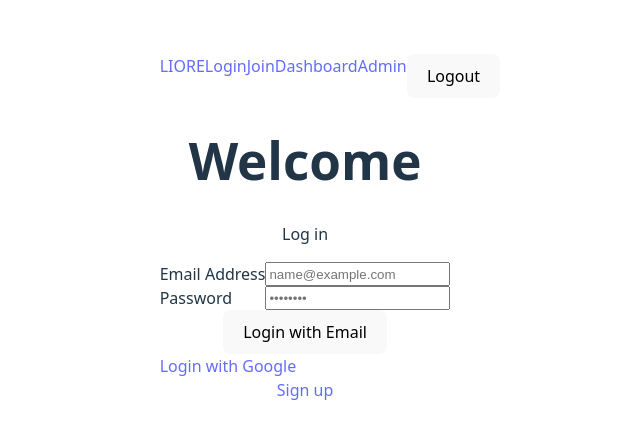
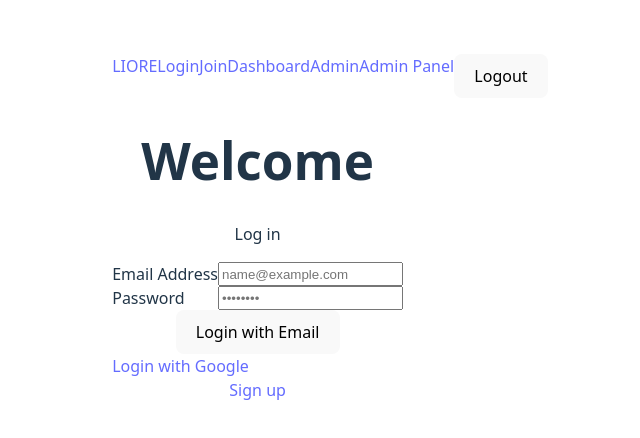
Before and after one commit to GGabriel007/Reservation-System, a React (Vite) app in the folder client/: page /login in a window 1280 px wide. Shown: the part 172-610 px from the top of the page, without its empty margins (310-950 px from the left). Built offline with nearby package versions, Linux system fonts and the light colour scheme.

Commit message:
Add Admin Panel link to NavBar
Introduces a new navigation link to the Admin Panel in the NavBar component. Visibility logic for user roles can be added later.

```diff
--- a/client/src/components/NavBar.tsx
+++ b/client/src/components/NavBar.tsx
@@ -73,6 +73,11 @@ export default function Navbar() {
             Admin
           </NavLink>
 
+          {/* Admin access (Visible logic can be added later based on user role) */}
+          <NavLink to="/adminPanel" className={linkClass}>
+            Admin Panel
+          </NavLink>
+
           {/* Logout Action */}
           <button
             onClick={handleLogout}
```
